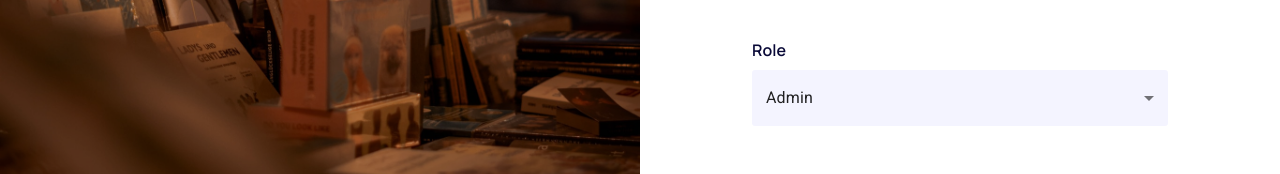
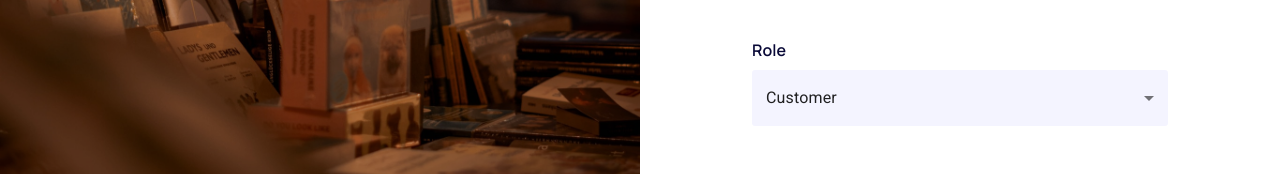
Before and after one commit to eric4477/online-book-store, a React (Vite) app: page /register in a window 1280 px wide. Shown: the part 587-761 px from the top of the page. Built offline with nearby package versions, Linux system fonts and the light colour scheme.

Commit message:
Add Customer Role

```diff
--- a/src/pages/auth/Register/Register.tsx
+++ b/src/pages/auth/Register/Register.tsx
@@ -23,7 +23,7 @@ function Register() {
       last_name: "",
       password: "",
       email: "",
-      role: "Admin",
+      role: "Customer",
     },
   });
 
@@ -290,7 +290,7 @@ function Register() {
             <Controller
               name="role"
               control={control}
-              defaultValue="Admin"
+              defaultValue="Customer"
               rules={{
                 required: "Role is required",
               }}
@@ -338,6 +338,7 @@ function Register() {
                     },
                   }}
                 >
+                  <MenuItem value="Customer">Customer</MenuItem>
                   <MenuItem value="Admin">Admin</MenuItem>
                 </TextField>
               )}
```
